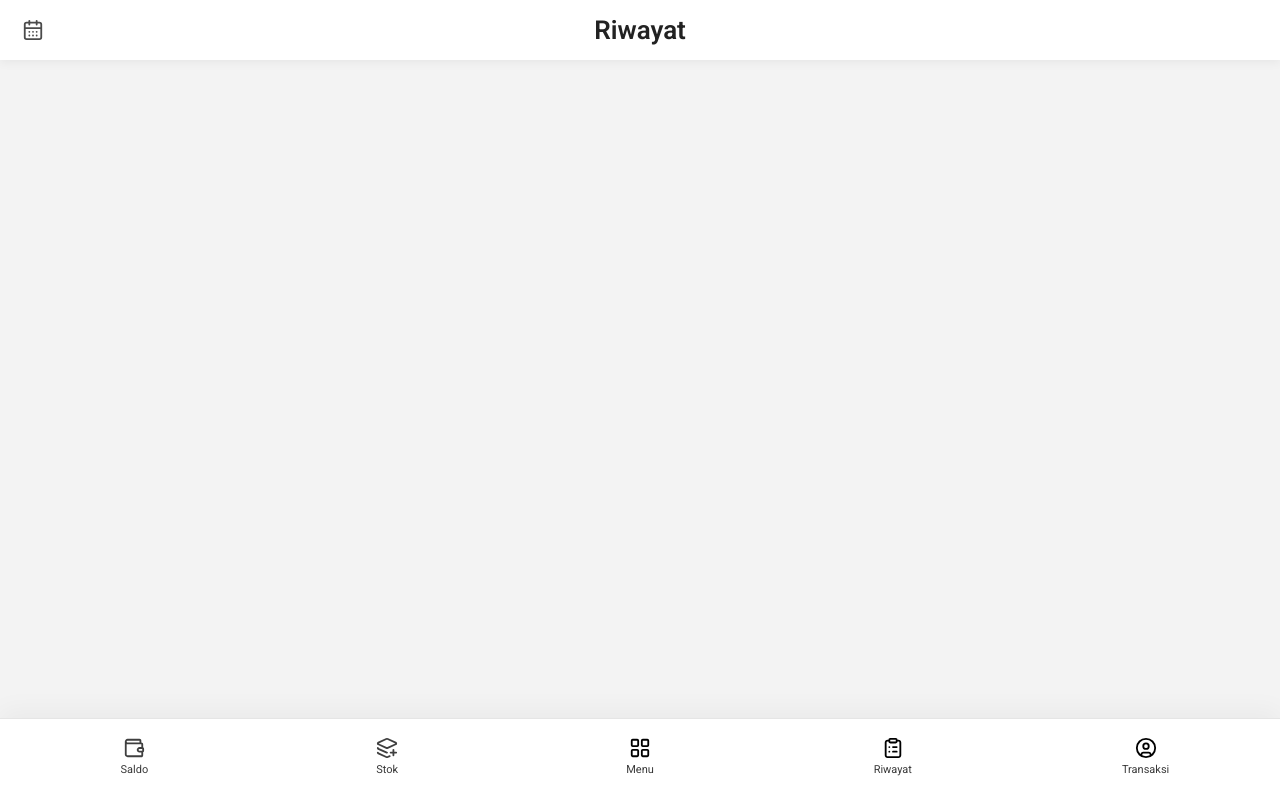
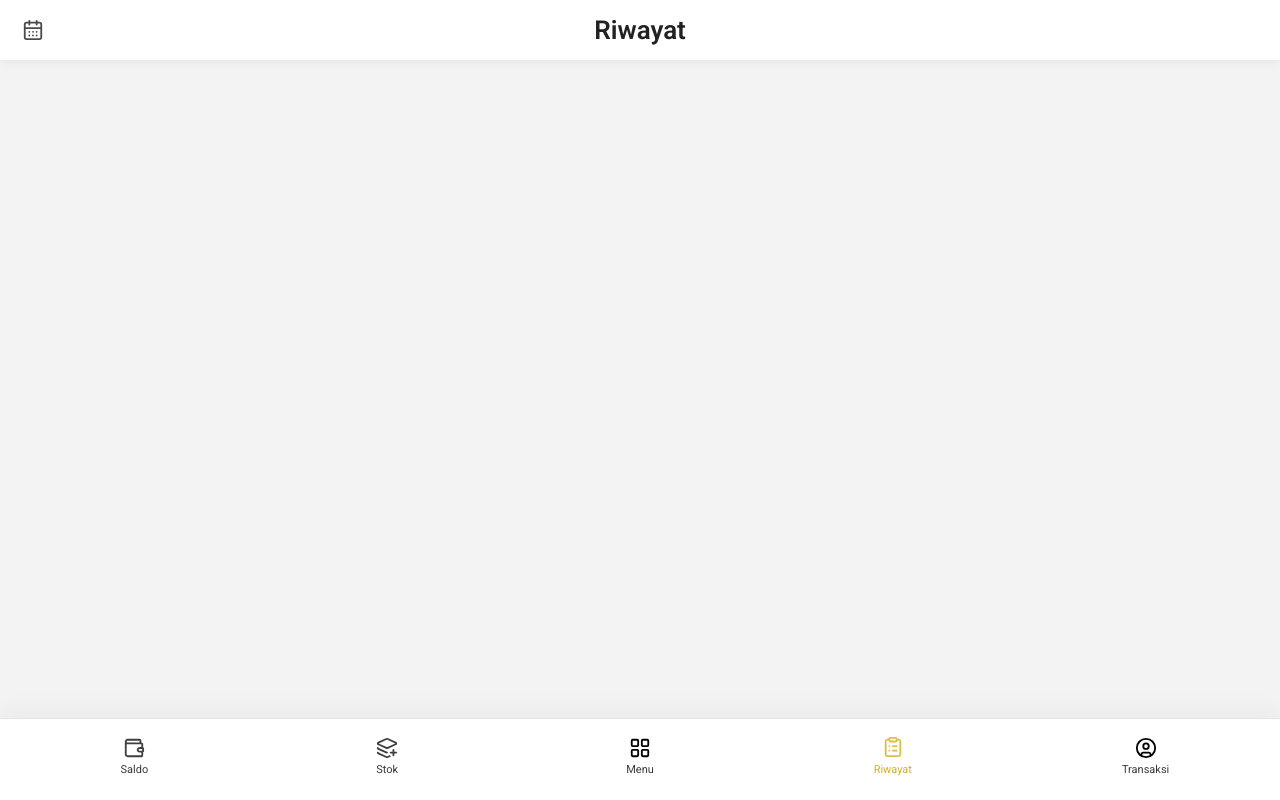
Before and after one commit to curioussadli/rblite-app, a plain HTML site: page riwayat-pesanan.html in a window 1280 px wide. Drawn offline with Linux system fonts and the light colour scheme; no server answers.

Commit message:
Update riwayat-pesanan.html

```diff
--- a/riwayat-pesanan.html
+++ b/riwayat-pesanan.html
@@ -93,7 +93,7 @@
           <span>Menu</span>
         </a>
 
-        <a href="riwayat-pesanan.html" class="nav-item">
+        <a href="riwayat-pesanan.html" class="nav-item active">
           <div class="nav-icon">
             <img src="assets/icons/icon-pesanan.svg">
           </div>
```
